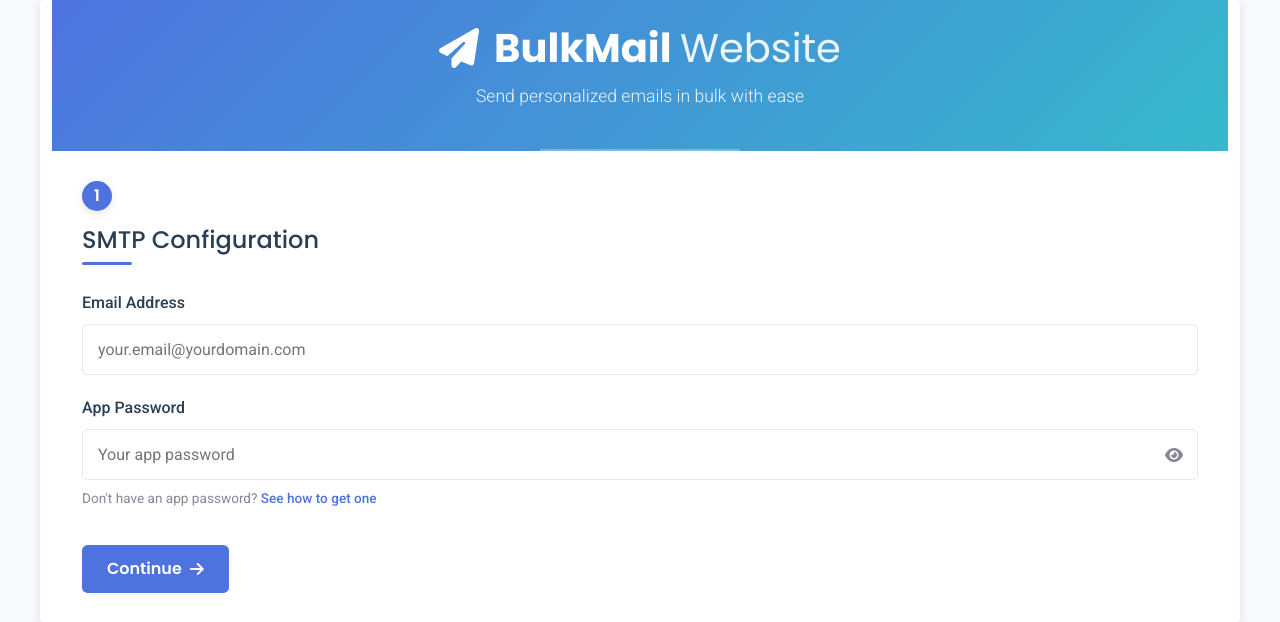
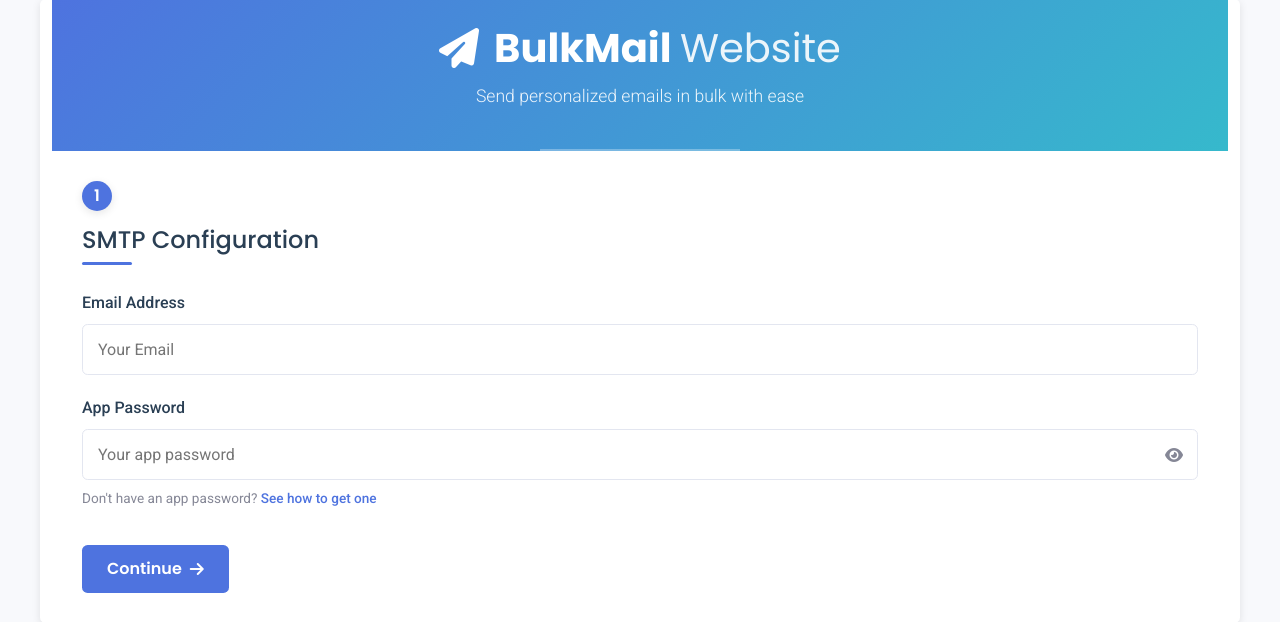
Before and after one commit to Mohd-0706/Bulk-Email-Project, a Flask app: page / in a window 1280 px wide. Shown: the part 21-643 px from the top of the page. Run offline with Flask 3, Linux system fonts and the light colour scheme.

Commit message:
Update index.html

```diff
--- a/templates/index.html
+++ b/templates/index.html
@@ -26,7 +26,7 @@
                 <h3>SMTP Configuration</h3>
                 <div class="form-group">
                     <label for="smtp-email">Email Address</label>
-                    <input type="email" id="smtp-email" placeholder="your.email@yourdomain.com" required>
+                    <input type="email" id="smtp-email" placeholder="Your Email" required>
                 </div>
                 <div class="form-group">
                     <label for="smtp-password">App Password</label>
```
